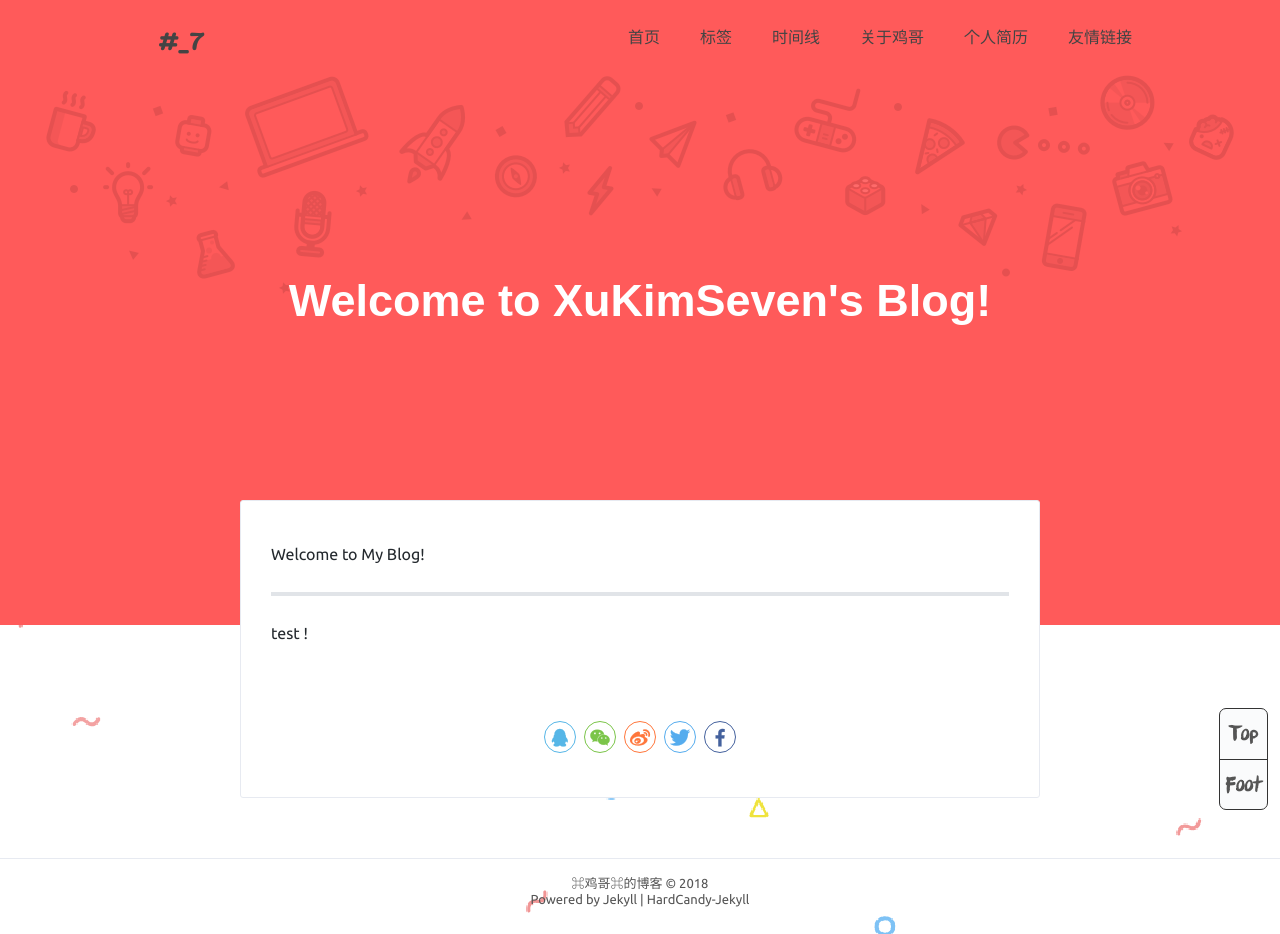
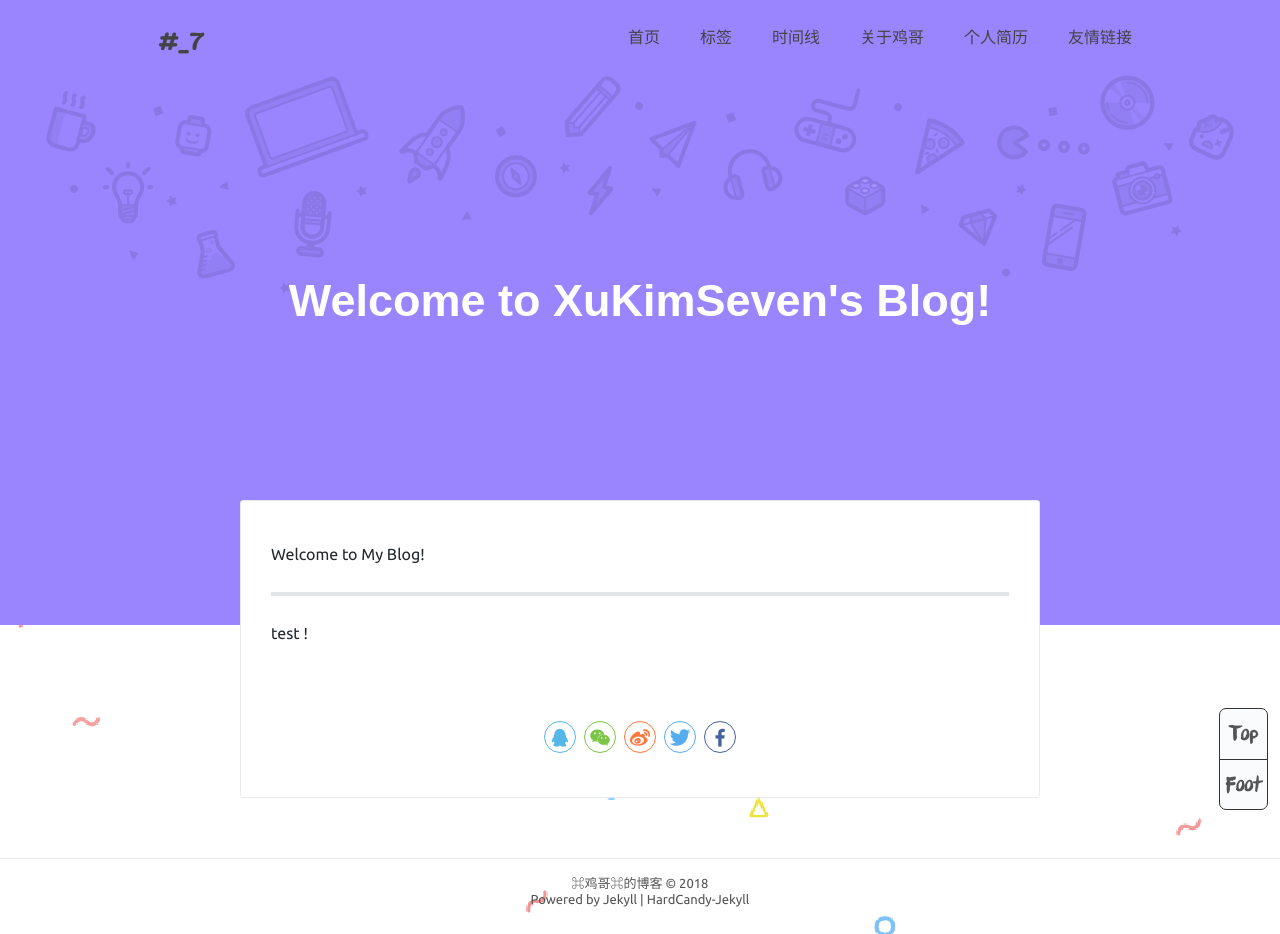
Before and after one commit to cllstudy/xukimseven.github.io, a Jekyll site: the page built from _posts/2018-01-17-welcome.markdown, in a window 1280 px wide. Built offline with Jekyll 4.4.1, drawn with Linux system fonts in a browser that asks for light colours; comment, search, counter and statistics services are not loaded.

Commit message:
修改post页面如果不填颜色显示不佳的bug

```diff
--- a/_config.yml
+++ b/_config.yml
@@ -59,9 +59,6 @@ paginatepath: ['page:num']
 footer:
   since: 2018
 
-# 网站是否需要搜索
-search: true
-
 # Markdown
 markdown: kramdown
 kramdown:
@@ -70,6 +67,12 @@ kramdown:
 highlighter: rouge
 # 代码高亮主题使用pygments主题: autumn\ default\ emacs\ friendly\ manni\ murphy\ pastie\ perldoc\ tango 任选一个你喜欢的主题名称填在下面的单引号中
 pygmentsTheme: 'default'
+
+# 友情链接
+friends:
+  小气的王二狗: 'https://warrest.github.io'
+  caojidasabi: 'https://my.csdn.net/caojidasabi?locationNum=0&fps=1'
+  Django's blog: 'https://www.djangoz.com/'
 
 # 评论 最佳体验 在disqus、livere和Gitment之间三选一
 # disqus 评论
@@ -96,11 +99,5 @@ baidu-url: 'efa555a0adb0eca621754fde118fb358'
 google: false
 google-ID: 'UA-119823655-1'
 
-# 友情链接
-friends:
-  小气的王二狗: 'https://warrest.github.io'
-  caojidasabi: 'https://my.csdn.net/caojidasabi?locationNum=0&fps=1'
-  Django's blog: 'https://www.djangoz.com/'
-
 # 博客头信息备选颜色（该部分在站点中不充当站点变量，将其写在post的头信息中用来充当页面变量）
 color: rgb(154,133,255) rgb(255,90,90) rgb(255,210,32) rgb(98,170,255)
--- a/_includes/post-header.html
+++ b/_includes/post-header.html
@@ -1,3 +1,24 @@
+{% if post.color.size==0 or post.color==nil %}
+<header id="post-header" style="background-color:#9A85FF;">
+  <div class="top-center">
+      <div class="logo">
+          <a href="{{ "/" | relative_url }}" title="my awesome webtitle">{{ site.webtitle }}</a>
+      </div>
+      <nav class="top-nav">
+          <ul>
+              {% for i in site.nav %}
+                <li><a href="{{ i[1] }}">{{ i[0] }}</a></li>
+              {% endfor %}
+          </ul>
+      </nav>
+      <div id="top-boot">
+        <a href="javascript:;" id="boot1" style="display:block;" onclick="document.getElementById('boot-area').style.display='block';document.getElementById('boot1').style.display='none';document.getElementById('boot2').style.display='block';"><img src="/assets/boot.png" alt=""></a>
+        <a href="javascript:;" id="boot2" style="display: none;" onclick="document.getElementById('boot-area').style.display='none';document.getElementById('boot1').style.display='block';document.getElementById('boot2').style.display='none';"><img src="/assets/boot.png" alt=""></a>
+      </div>
+  </div>
+
+</header>
+{% else %}
 <header id="post-header" style="background-color:{{ page.color }};">
   <div class="top-center">
       <div class="logo">
@@ -17,3 +38,4 @@
   </div>
 
 </header>
+{% endif %}
--- a/_includes/post-title.html
+++ b/_includes/post-title.html
@@ -7,6 +7,49 @@
 </div> -->
 
 <!-- 版本二 可切换页面 -->
+{% if post.color.size==0 or post.color==nil %}
+<div class="post-top" style="background-color:#9A85FF;">
+  <!-- 页面宽度大于800px -->
+  <div class="left-area">
+    {% if page.next.url %}
+      <a href="{{ page.next.url }}" class="btn bounceInLeft animated" onmouseover="showLeft();this.style.color='#9A85FF';" onmouseout="goneLeft();this.style.color='rgba(0,0,0,.2)';"><</a>
+      <div id="left-tab" style="display:none;"><span class="left-san"></span><span class="left-main" style="color:#9A85FF;"><sapn class="main">{{ page.next.title }}</sapn></span></div>
+    {% else %}
+      <a href="javascript:;" class="btn bounceInLeft animated" onmouseover="showLeft();this.style.color='#9A85FF';" onmouseout="goneLeft();this.style.color='rgba(0,0,0,.2)';"><</a>
+      <div id="left-tab" style="display:none;"><span class="left-san"></span><span class="left-main" style="color:#9A85FF;"><sapn class="main">没有上一页咯</sapn></span></div>
+    {% endif %}
+  </div>
+  <div class="post-titlearea">
+    <span class="wow fadeInUp" data-wow-delay="0.2s">{{ page.title }}</span>
+    <!-- <span class="wow fadeInUp" data-wow-delay="0.4s">{{ page.description }}</span> -->
+    <!-- <span class="wow fadeInUp" data-wow-delay="0.4s">{{ page.description }}</span> -->
+    <!-- <span class="wow fadeInUp" data-wow-delay="0.6s">作者&nbsp;&nbsp;|&nbsp;&nbsp;{% if page.author %}{{ page.author }}{% else %}{{ site.author }}{% endif %}</span> -->
+  </div>
+  <div class="right-area">
+    {% if page.previous.url %}
+      <a href="{{ page.previous.url }}" class="btn bounceInRight self-animated" onmouseover="showRight();this.style.color='#9A85FF';" onmouseout="goneRight();this.style.color='rgba(0,0,0,.2)';">></a>
+      <div id="right-tab" style="display:none;"><span class="right-san"></span><span class="right-main" style="color:#9A85FF;"><sapn class="main">{{ page.previous.title }}</sapn></span></div>
+    {% else %}
+      <a href="javascript:;" class="btn bounceInRight self-animated" onmouseover="showRight();this.style.color='#9A85FF';" onmouseout="goneRight();this.style.color='rgba(0,0,0,.2)';">></a>
+      <div id="right-tab" style="display:none;"><span class="right-san"></span><span class="right-main" style="color:#9A85FF;"><sapn class="main">没有下一页咯</sapn></span></div>
+    {% endif %}
+  </div>
+
+  <!-- 页面宽度小于800px -->
+  <div class="post-changearea">
+    {% if page.next.url %}
+      <a href="{{ page.next.url }}" class="leftchange" style="border-right: 1px solid #9A85FF;border-bottom: 2px solid #9A85FF;"><span>上一篇<br><br>{{ page.next.title }}</span></a>
+    {% else %}
+      <a href="javascript:;" class="leftchange" style="border-right: 1px solid #9A85FF;border-bottom: 2px solid #9A85FF;"><span><br>没有上一篇咯</span></a>
+    {% endif %}
+    {% if page.previous.url %}
+      <a href="{{ page.previous.url }}" class="rightchange" style="border-left: 1px solid #9A85FF;border-bottom: 2px solid #9A85FF;"><span>下一篇<br><br>{{ page.previous.title }}</span></a>
+    {% else %}
+      <a href="javascript:;" class="rightchange" style="border-left: 1px solid #9A85FF;border-bottom: 2px solid #9A85FF;"><span><br>没有下一篇咯</span></a>
+    {% endif %}
+  </div>
+</div>
+{% else %}
 <div class="post-top" style="background-color:{{ page.color }};">
   <!-- 页面宽度大于800px -->
   <div class="left-area">
@@ -48,3 +91,4 @@
     {% endif %}
   </div>
 </div>
+{% endif %}
--- a/_layouts/post.html
+++ b/_layouts/post.html
@@ -16,9 +16,15 @@
 <div class="markdown-body fadeInUp animated">
 
   {% if page.subtitle %}
-    <div class="postpage-subtitle" style="border-left: 8px solid {{ page.color }}; border-right: 8px solid {{ page.color }}">
-      {{ page.subtitle }}
-    </div>
+    {% if post.color.size==0 or post.color==nil %}
+      <div class="postpage-subtitle" style="border-left: 8px solid #9A85FF; border-right: 8px solid #9A85FF;">
+        {{ page.subtitle }}
+      </div>
+    {% else %}
+      <div class="postpage-subtitle" style="border-left: 8px solid {{ page.color }}; border-right: 8px solid {{ page.color }}">
+        {{ page.subtitle }}
+      </div>
+    {% endif %}
   {% endif %}
 
   <!-- 文章内容 -->
```
